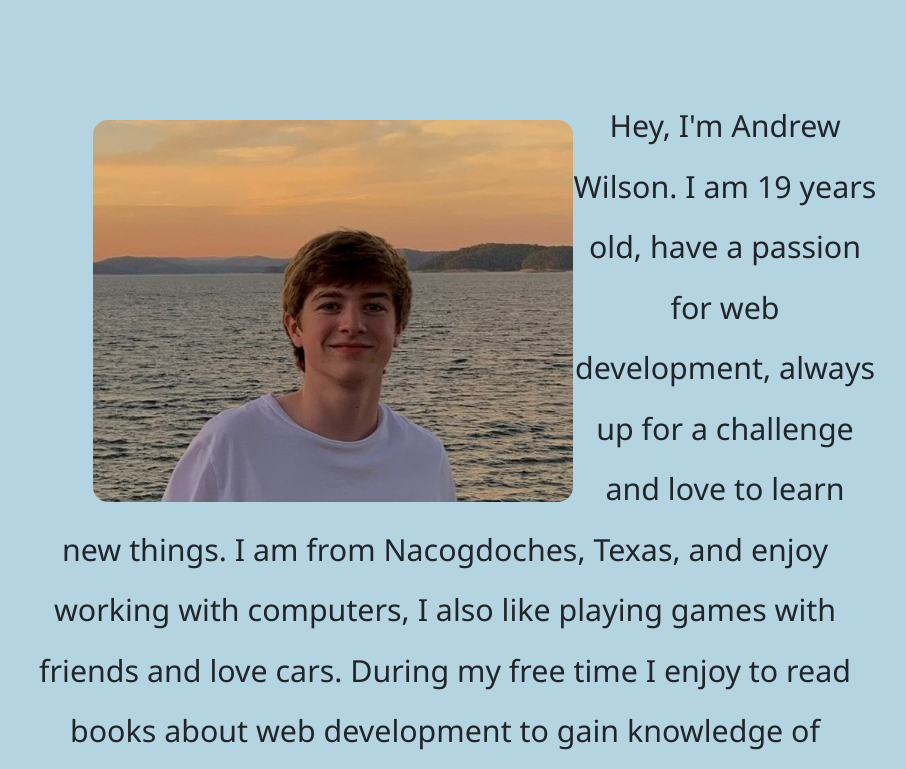
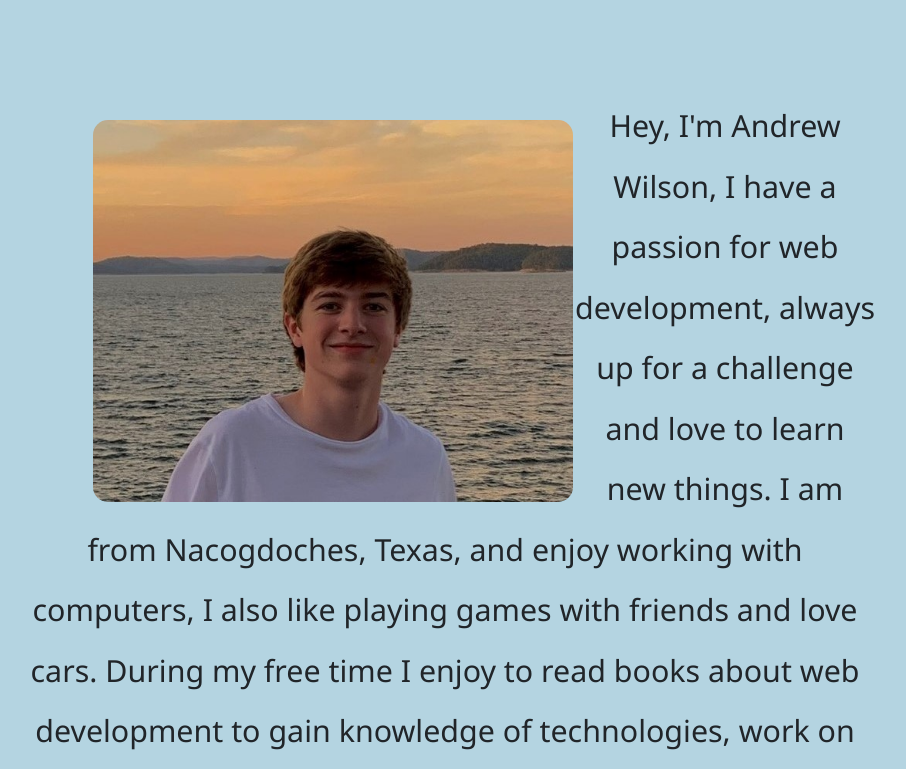
Before and after one commit to andwilson36/react-portfolio, a React (Create React App) app: page / in a window 1280 px wide. Shown: the part 1511-2280 px from the top of the page, without its empty margins (195-1101 px from the left). Built offline with nearby package versions, Linux system fonts and the light colour scheme.

Commit message:
fixed about me

```diff
--- a/src/components/About.js
+++ b/src/components/About.js
@@ -7,7 +7,7 @@ function About() {
             <div className="title">About Me</div>
             <p className="about-me">
                 <img className="floated" src={self} />
-                Hey, I'm Andrew Wilson. I am 19 years old, have a passion for web development, always up for a challenge and love to learn new things. I am
+                Hey, I'm Andrew Wilson, I have a passion for web development, always up for a challenge and love to learn new things. I am
                 from Nacogdoches, Texas, and enjoy working with computers, I also like playing games with friends and love cars. During my free time
                 I enjoy to read books about web development to gain knowledge of technologies, work on projects and open source applications.
                 <br></br><br></br>
```
